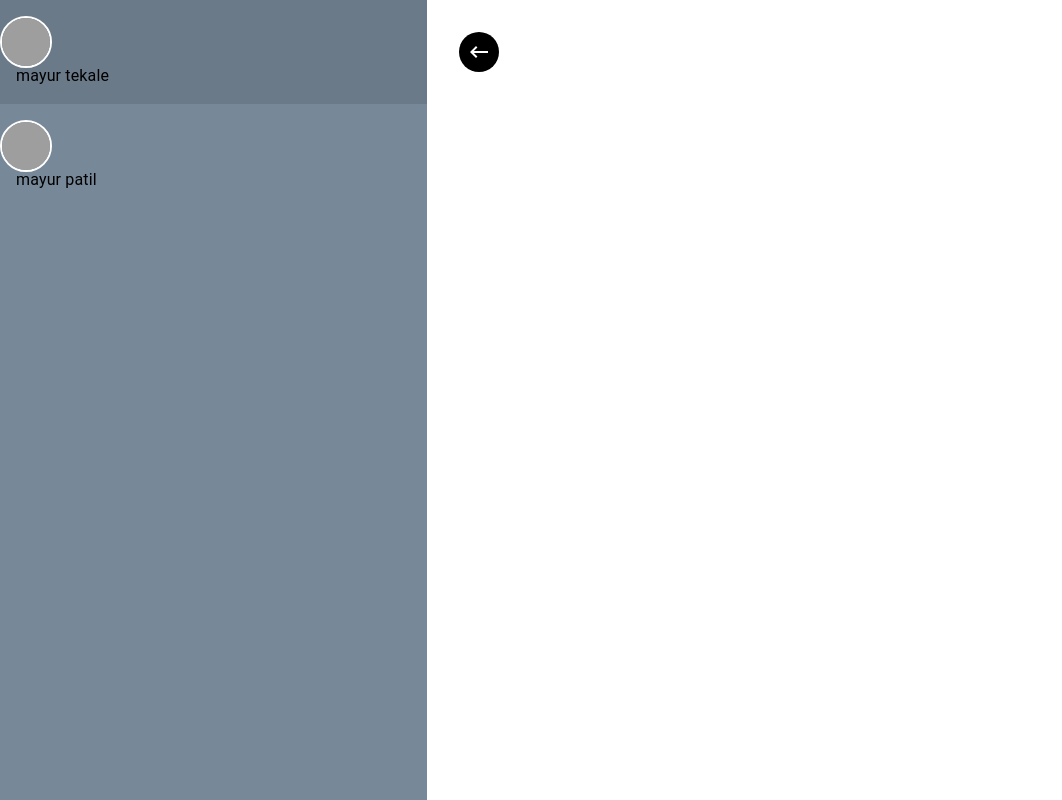
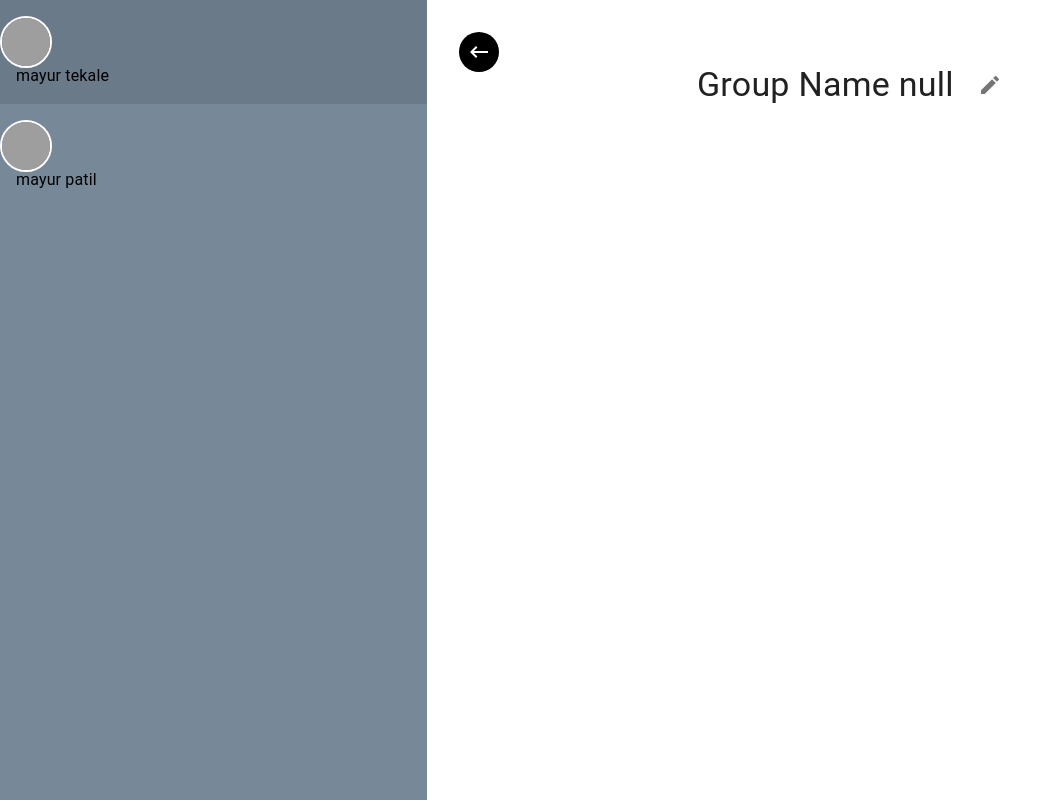
Before and after one commit to mayurr7/chat-app, a React (Vite) app in the folder client/: page /groups in a window 1280 px wide. Shown: the whole page, without its empty margins (0-1062 px from the left). Built offline with nearby package versions, Linux system fonts and the light colour scheme; grey boxes are pictures that could not be loaded.

Commit message:
group update

```diff
--- a/client/src/pages/Groups.jsx
+++ b/client/src/pages/Groups.jsx
@@ -1,4 +1,4 @@
-import React, { memo, useState } from "react";
+import React, { memo, useEffect, useState } from "react";
 import {
   Box,
   Grid,
@@ -7,25 +7,34 @@ import {
   Drawer,
   Stack,
   Typography,
-  Avatar
+  Avatar,
+  TextField,
 } from "@mui/material";
 import {
+  Done as DoneIcon,
+  Edit as EditIcon,
   AvTimer,
   KeyboardBackspace as KeyboardBackspaceIcon,
-  Menu as MenuIcon
+  Menu as MenuIcon,
 } from "@mui/icons-material";
-import { useNavigate } from "react-router-dom";
+import { useNavigate, useSearchParams } from "react-router-dom";
 import { Link } from "../components/Style/StyledComponents";
-import  AvatarCard from "../components/Shared/AvatarCard"
+import AvatarCard from "../components/Shared/AvatarCard";
 import { sampleChats } from "../Constants/sampleData";
 
+const Groups = () => {
+  const chatId = useSearchParams()[0].get("group");
 
-const Groups = () => {
-  const chatId = "adsa";
+
 
   const navigate = useNavigate();
 
   const [isMobilemenuOpen, setIsMobileMenuOpen] = useState(false);
+
+  const [isEdit, setIsEdit] = useState(false);
+
+  const [groupName, setGroupName] = useState("");
+  const [groupNameUpdatedValue, setGroupNameUpdatedValue] = useState("");
 
   const navigateBack = () => {
     navigate("/");
@@ -36,6 +45,20 @@ const Groups = () => {
   };
 
   const handleMobileClose = () => setIsMobileMenuOpen(false);
+
+    const updateGroupName = () => {
+      setIsEdit(false);
+    }
+
+    useEffect(()=> {
+      setGroupName(`Group Name ${chatId}`);
+      setGroupNameUpdatedValue(`Group Name ${chatId}`);
+      return () => {
+        setGroupName("");
+        setGroupNameUpdatedValue("");
+        setIsEdit(false);
+      };
+    }, [chatId]);
 
   const IconBtns = (
     <>
@@ -75,6 +98,32 @@ const Groups = () => {
     </>
   );
 
+  const GroupName = (
+    <Stack
+      direction={"row"}
+      alignItems={"center"}
+      justifyContent={"center"}
+      spacing={"1rem"}
+      padding={"3rem"}
+    >
+      {isEdit ? (
+        <>
+          <TextField value={groupNameUpdatedValue} onChange={(e) => setGroupNameUpdatedValue(e.target.value)}/>
+          <IconButton onClick={updateGroupName}>
+            <DoneIcon />
+          </IconButton>
+        </>
+      ) : (
+        <>
+          <Typography variant="h4">{groupName}</Typography>
+          <IconButton onClick={() => setIsEdit(true)}>
+            <EditIcon />
+          </IconButton>
+        </>
+      )}
+    </Stack>
+  );
+
   return (
     <Grid container height={"100vh"}>
       <Grid
@@ -88,7 +137,7 @@ const Groups = () => {
         sm={4}
         bgcolor={"lightslategray"}
       >
-        <GroupList myGroups={sampleChats} chatId={chatId}/>
+        <GroupList myGroups={sampleChats} chatId={chatId} />
       </Grid>
 
       <Grid
@@ -104,6 +153,8 @@ const Groups = () => {
         }}
       >
         {IconBtns}
+
+        {groupName && GroupName}
       </Grid>
 
       <Drawer
@@ -116,16 +167,16 @@ const Groups = () => {
         open={isMobilemenuOpen}
         onClose={handleMobileClose}
       >
-        <GroupList w={"50vw"} />
+        <GroupList w="50vw" myGroups={sampleChats} chatId={chatId} />
       </Drawer>
     </Grid>
   );
 };
 
 const GroupList = ({ w = "100%", myGroups = [], chatId }) => (
-  <Stack>
+  <Stack width={w}>
     {myGroups.length > 0 ? (
-      myGroups.map((group) => <GroupListItem group={group} key= {group._id} />)
+      myGroups.map((group) => <GroupListItem group={group} chatId={chatId} key={group._id} />)
     ) : (
       <Typography textAlign={"center"} padding="1rem">
         No group
@@ -138,7 +189,12 @@ const GroupListItem = memo(({ group, chatId }) => {
   const { name, avatar, _id } = group;
 
   return (
-    <Link to={`?group =${_id}`}>
+    <Link
+      to={`?group=${_id}`}
+      onClick={(e) => {
+        if (chatId ===_id)e.preventDefault();
+      }}
+    >
       <Stack>
         <AvatarCard avatar={avatar} />
         <Typography>{name}</Typography>
```
